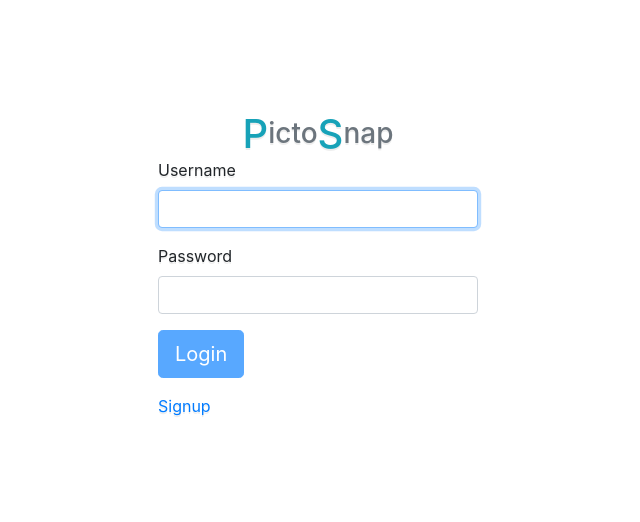
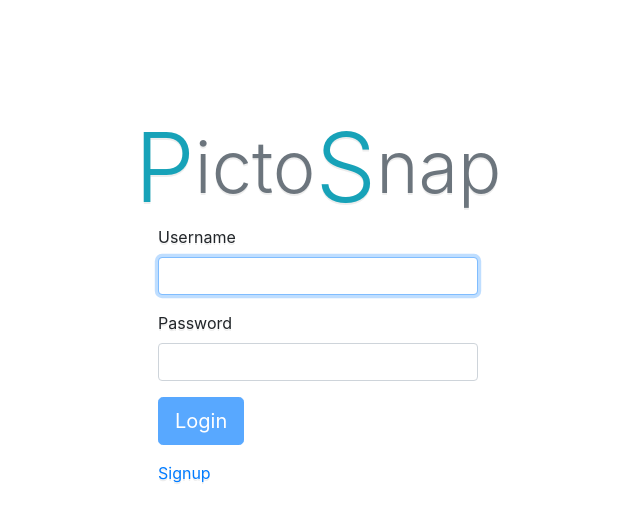
Before and after one commit to ICHACK2021/DrawingSocialMedia, a React (Create React App) app in the folder drawing-social-media/: page /login in a window 1280 px wide. Shown: the top 522 px of the page, without its empty margins (322-962 px from the left). Built offline with nearby package versions, Linux system fonts and the light colour scheme.

Commit message:
small title change

```diff
--- a/drawing-social-media/src/Components/Title.js
+++ b/drawing-social-media/src/Components/Title.js
@@ -5,14 +5,15 @@ const Title = () => {
         <table className="table-sm">
             <thead>
                 <tr>
-                    <th className="m-0 p-0 h1 text-info">P</th>
-                    <th className="m-0 p-0 h3 text-secondary">icto</th>
-                    <th className="m-0 p-0 h1 text-info">S</th>
-                    <th className="m-0 p-0 h3 text-secondary">nap</th>
+                    <th className="m-0 p-0 display-1 text-info">P</th>
+                    <th className="m-0 p-0 display-3 text-secondary">icto</th>
+                    <th className="m-0 p-0 display-1 text-info">S</th>
+                    <th className="m-0 p-0 display-3 text-secondary">nap</th>
                 </tr>
             </thead>
         </table>
-    </div>
+        <br />
+    </div >
 }
 
 export default Title;
```
